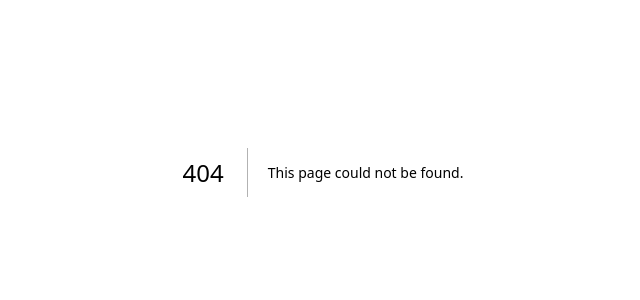
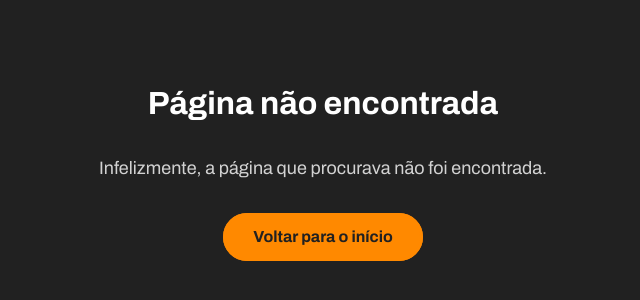
Before and after one commit to devMagno/agency, a Next.js app: page /404 in a window 1280 px wide. Before the commit this address had no page. Shown: the part 228-528 px from the top of the page, without its empty margins (317-957 px from the left). Built offline with nearby package versions, Linux system fonts and the light colour scheme.

Commit message:
feat: 404 page

```diff
--- /dev/null
+++ b/src/pages/404/index.tsx
@@ -0,0 +1,13 @@
+import { Button } from '@/components/Button'
+
+import { Text, Title, Wrapper } from './styles'
+
+export default function Custom404() {
+  return (
+    <Wrapper>
+      <Title>Página não encontrada</Title>
+      <Text>Infelizmente, a página que procurava não foi encontrada.</Text>
+      <Button url="/">Voltar para o início</Button>
+    </Wrapper>
+  )
+}
--- /dev/null
+++ b/src/pages/404/styles.ts
@@ -0,0 +1,33 @@
+import { styled } from 'stitches.config'
+
+export const Wrapper = styled('main', {
+  width: '100%',
+  height: '100%',
+  minHeight: '100vh',
+  backgroundColor: '$secondary',
+
+  display: 'flex',
+  alignItems: 'center',
+  flexDirection: 'column',
+  justifyContent: 'center',
+})
+
+export const Title = styled('h1', {
+  color: '$white',
+  fontSize: '$2xl',
+  fontWeight: 700,
+  lineHeight: '1.6',
+  textAlign: 'center',
+
+  marginBottom: '25px',
+})
+
+export const Text = styled('p', {
+  color: '$white',
+  fontSize: '$md',
+  lineHeight: '1.6',
+  textAlign: 'center',
+
+  opacity: 0.8,
+  marginBottom: '25px',
+})
--- a/src/pages/sobre/index.tsx
+++ b/src/pages/sobre/index.tsx
@@ -1,6 +1,6 @@
 import { Hero } from '@/components/Hero'
 
-export default function Home() {
+export default function About() {
   return (
     <Hero
       title={
```
